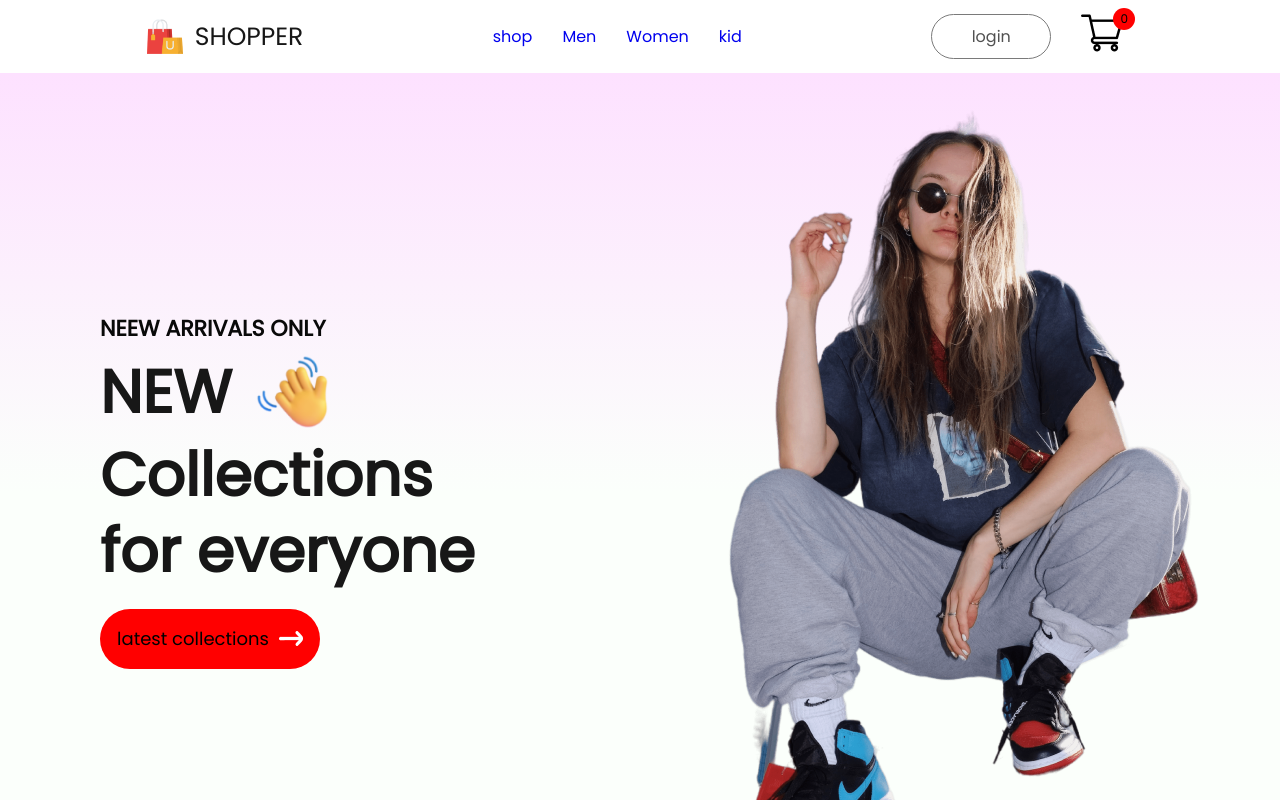
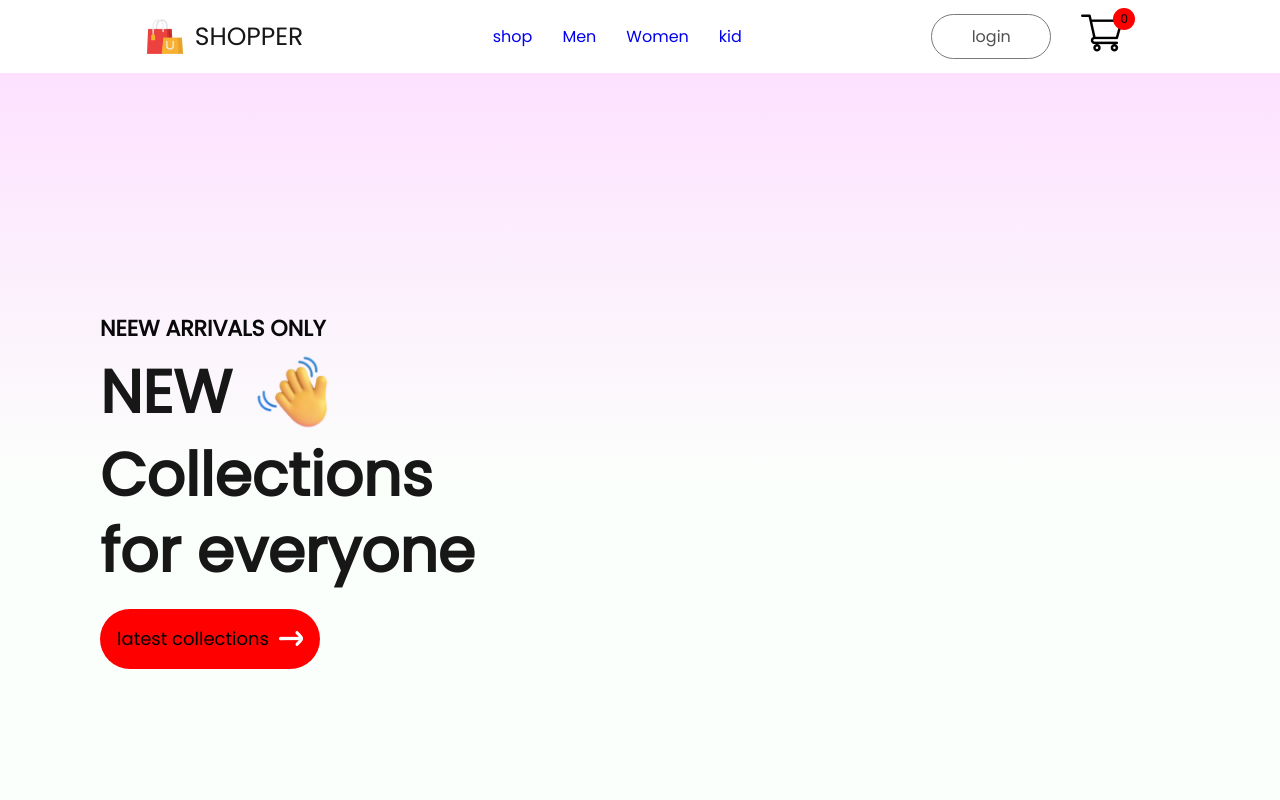
Before and after one commit to Kaksophat/react-project, a React (Vite) app: page / in a window 1280 px wide. Shown: the top 800 px of the page. Built offline with nearby package versions, Linux system fonts and the light colour scheme; no server answers.

Commit message:
delete heroimage

```diff
--- a/src/component/Hero/Hero.jsx
+++ b/src/component/Hero/Hero.jsx
@@ -22,7 +22,7 @@ const Hero = () => {
             </div>
         </div>
         <div className="Hero-right">
-            <img src={hero_image} alt="" />
+            {/* <img src={hero_image} alt="" /> */}
         </div>
     </div>
     </>
```
